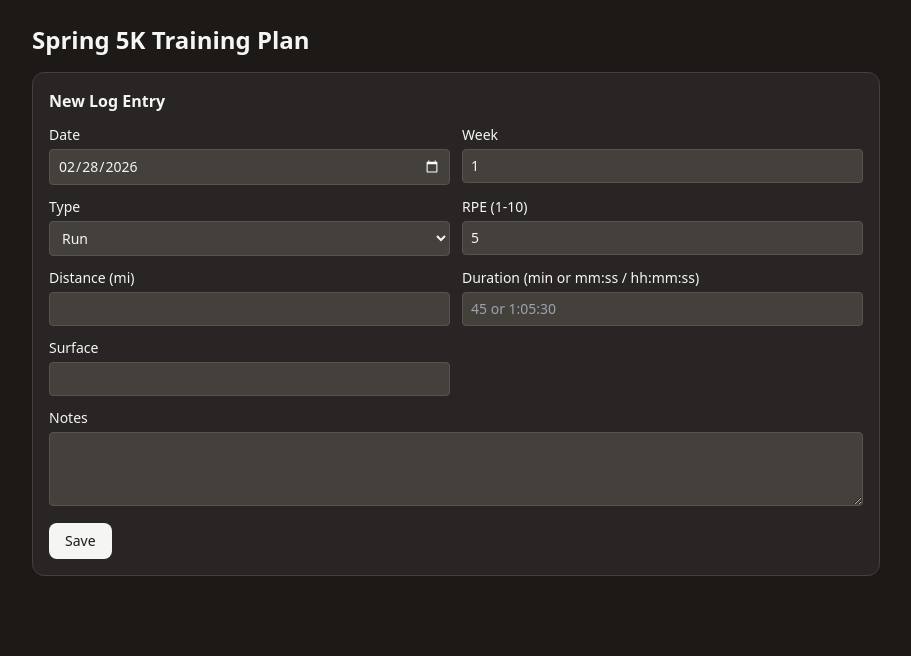
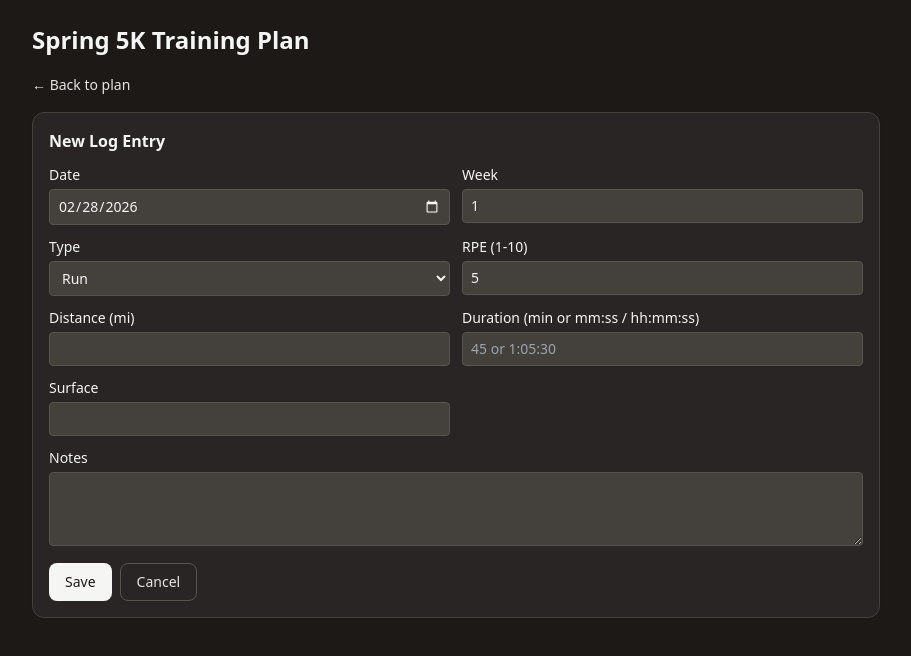
Before and after one commit to haggertypat/RunLog, a Next.js app: page /log in a window 1280 px wide. Shown: the top 656 px of the page, without its empty margins (184-1095 px from the left). Built offline with nearby package versions, Linux system fonts and the light colour scheme.

Commit message:
back buttons

```diff
--- a/src/app/log/LogClient.tsx
+++ b/src/app/log/LogClient.tsx
@@ -5,6 +5,7 @@ import { useRouter, useSearchParams } from "next/navigation";
 import { getPlanItemById } from "@/lib/plan";
 import { addLog, deleteLog, loadLogs, updateLog } from "@/lib/storage";
 import { LogEntry, PlanItemType } from "@/lib/types";
+import Link from "next/link";
 
 function formatRange(min?: number, max?: number, unit = "") {
   if (typeof min !== "number" && typeof max !== "number") return null;
@@ -143,6 +144,13 @@ export default function LogClient() {
 
   return (
     <section className="space-y-4">
+      <Link
+        href="/plan"
+        className="inline-flex items-center text-sm font-medium text-stone-700 underline-offset-2 hover:underline dark:text-stone-200"
+      >
+        ← Back to plan
+      </Link>
+
       {planItem ? (
         <article className="rounded-xl border border-stone-200 bg-white p-4 shadow-sm dark:border-stone-700 dark:bg-stone-800">
           <h1 className="font-semibold">{planItem.title}</h1>
@@ -214,6 +222,13 @@ export default function LogClient() {
           <button type="submit" className="rounded-lg bg-stone-900 px-4 py-2 text-sm font-medium text-white dark:bg-stone-100 dark:text-stone-900">
             {existingLog ? "Save changes" : "Save"}
           </button>
+          <button
+            type="button"
+            className="rounded-lg border border-stone-300 px-4 py-2 text-sm font-medium text-stone-700 dark:border-stone-600 dark:text-stone-200"
+            onClick={() => router.push("/plan")}
+          >
+            Cancel
+          </button>
           {existingLog ? (
             <button type="button" className="rounded-lg border border-red-200 px-4 py-2 text-sm font-medium text-red-700 dark:border-red-800 dark:text-red-400" onClick={handleDelete}>
               Delete log
```
